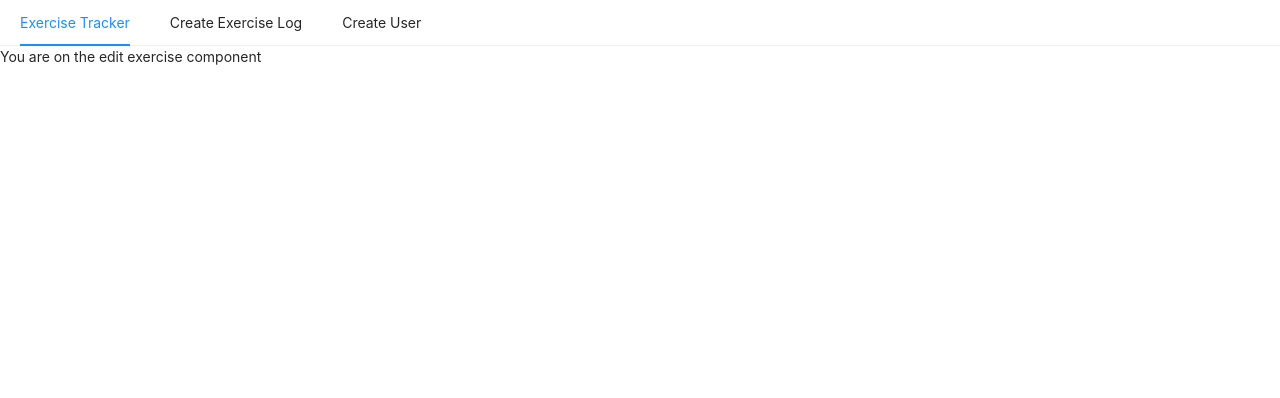
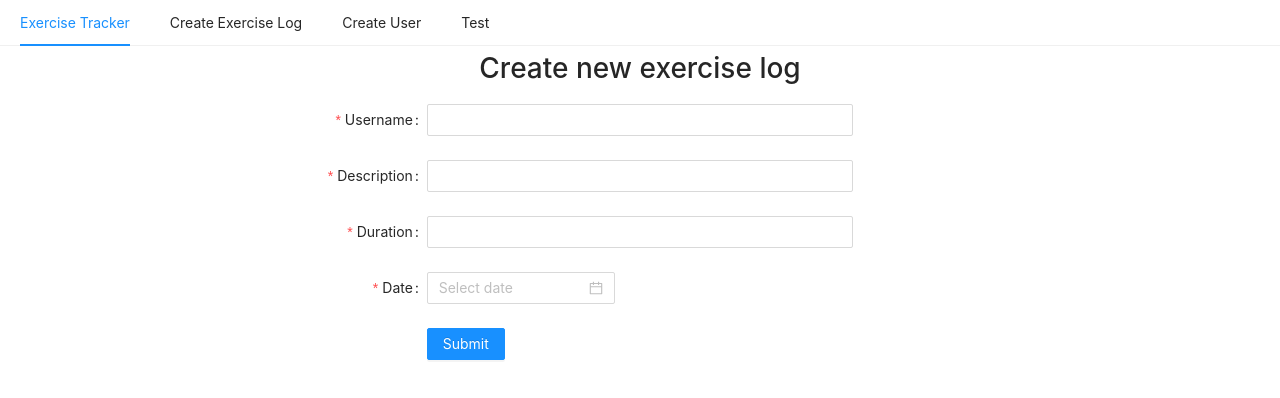
Before and after one commit to DinhSonHai/mern-stack-exercise-tracker, a React (Create React App) app: page /edit/1 in a window 1280 px wide. Shown: the top 398 px of the page. Built offline with nearby package versions, Linux system fonts and the light colour scheme; no server answers.

Commit message:
Add edit exercise feature

```diff
--- a/src/App.js
+++ b/src/App.js
@@ -15,9 +15,9 @@ function App() {
       </div>
 
       <Route path='/' exact><ExercisesList /></Route>
-      <Route path='/edit/:id' exact><EditExercise /></Route>
-      <Route path='/create' exact><CreateExercise /></Route>
-      <Route path='/user' exact><CreateUser /></Route>
+      <Route path='/edit/:id'><EditExercise /></Route>
+      <Route path='/create'><CreateExercise /></Route>
+      <Route path='/user'><CreateUser /></Route>
     </Router>
   );
 }
--- a/src/components/CreateExercise.js
+++ b/src/components/CreateExercise.js
@@ -1,27 +1,12 @@
 import React, { useState, useEffect } from 'react';
 import axios from 'axios';
 import { Form, Input, Button, DatePicker } from 'antd';
-
-const layout = {
-    labelCol: {
-      span: 8,
-    },
-    wrapperCol: {
-      span: 8,
-    },
-};
-const tailLayout = {
-    wrapperCol: {
-      offset: 8,
-      span: 16,
-    },
-};
 
 export default function CreateExercise() {
     const [username, setUsername] = useState('');
     const [description, setDescription] = useState('');
     const [duration, setDuration] = useState(0);
-    const [date, setDate] = useState(new Date('YYYY-MM-DD[T00:00:00.000Z]'));
+    const [date, setDate] = useState(new Date());
     const [users, setUsers] = useState([]);
 
     useEffect(() => {
@@ -34,8 +19,22 @@ export default function CreateExercise() {
             })
     }, [])
 
+    const layout = {
+        labelCol: {
+          span: 8,
+        },
+        wrapperCol: {
+          span: 8,
+        },
+    };
+    const tailLayout = {
+        wrapperCol: {
+          offset: 8,
+          span: 16,
+        },
+    };
+
     const onFinish = values => {
-        values.Date = date;
         console.log('Success:', values);
         axios.post('http://localhost:5000/exercises/add', values)
             .then(res => console.log(res.data));
@@ -68,9 +67,6 @@ export default function CreateExercise() {
             <Form
                 {...layout}
                 name="basic"
-                initialValues={{
-                    remember: true,
-                }}
                 onFinish={onFinish}
                 onFinishFailed={onFinishFailed}
                 >
--- a/src/components/EditExercise.js
+++ b/src/components/EditExercise.js
@@ -1,9 +1,149 @@
-import React from 'react';
+import React, { useState, useEffect } from 'react';
+import axios from 'axios';
+import { Form, Input, Button, DatePicker } from 'antd';
+import { useParams } from 'react-router-dom';
+import { useForm } from 'antd/lib/form/Form';
+import format from 'moment';
 
 export default function EditExercise() {
+    const [username, setUsername] = useState('123');
+    const [description, setDescription] = useState('');
+    const [duration, setDuration] = useState(0);
+    const [date, setDate] = useState(new Date());
+    const [users, setUsers] = useState([]);
+    const { id } = useParams();
+    const [form] = useForm();
+
+    useEffect(() => {
+        // setUsers([...users, 'test user'])
+        // console.log(users)
+        axios.get('http://localhost:5000/exercises/' + id)
+            .then(res => {
+                setUsername(res.data.username);
+                setDescription(res.data.description);
+                setDuration(res.data.duration);
+                setDate(res.data.date);
+                // setUsers(res.data.map(user => user.username));
+                form.setFieldsValue({
+                    username: res.data.username,
+                    description: res.data.description,
+                    duration: res.data.duration,
+                    date: format(res.data.date),
+                });
+            })
+    }, [])
+
+    const layout = {
+        labelCol: {
+          span: 8,
+        },
+        wrapperCol: {
+          span: 8,
+        },
+    };
+    const tailLayout = {
+        wrapperCol: {
+          offset: 8,
+          span: 16,
+        },
+    };
+
+    const onFinish = values => {
+        console.log('Success:', values);
+        axios.put('http://localhost:5000/exercises/edit/' + id , values)
+            .then(res => console.log(res.data));
+        // window.location = '/';
+      };
+
+    const onFinishFailed = errorInfo => {
+        console.log('Failed:', errorInfo);
+    };
+
+    const onInputUsername = e => {
+        setUsername(e.target.value);
+    }
+
+    const onInputDescription = e => {
+        setDescription(e.target.value);
+    }
+
+    const onInputDuration = e => {
+        setDuration(Number(e.target.value));
+    }
+
+    const onChangeDate = (date, dateString) => {
+        // setDate(date.format('YYYY-MM-DD[T00:00:00.000Z]'));
+        setDate(date);
+    }
+
     return (
         <div className="EditExercise">
-            <p>You are on the edit exercise component</p>
+            <h1 style={{textAlign: "center"}}>Create new exercise log</h1>
+            <Form
+                {...layout}
+                form={form}
+                name="basic"
+                onFinish={onFinish}
+                onFinishFailed={onFinishFailed}
+                >
+                <Form.Item
+                    label="Username"
+                    name="username"
+                    rules={[
+                    {
+                        required: true,
+                        message: 'Please input your username!',
+                    },
+                    ]}
+                >
+                    <Input onInput={onInputUsername}/>
+                </Form.Item>
+
+                <Form.Item
+                    label="Description"
+                    name="description"
+                    rules={[
+                    {
+                        required: true,
+                        message: 'Please input your description!',
+                    },
+                    ]}
+                >
+                    <Input onInput={onInputDescription}/>
+                </Form.Item>
+
+                <Form.Item
+                    label="Duration"
+                    name="duration"
+                    rules={[
+                    {
+                        required: true,
+                        message: 'Please input your duration!',
+                    },
+                    ]}
+                >
+                    <Input  onInput={onInputDuration}/>
+                </Form.Item>
+
+                <Form.Item
+                    label="Date"
+                    name="date"
+                    rules={[
+                    {
+                        required: true,
+                        message: 'Please input your date!',
+                    },
+                    ]}
+                >
+                    <DatePicker onChange={onChangeDate}/>
+                </Form.Item>
+
+                <Form.Item {...tailLayout}>
+                    <Button type="primary" htmlType="submit">
+                    Submit
+                    </Button>
+                </Form.Item>
+                </Form>
         </div>
     );
 }
--- a/src/components/Navbar.js
+++ b/src/components/Navbar.js
@@ -28,6 +28,9 @@ export default class Navbar extends Component {
                     <Menu.Item key="createUser">
                         <Link to='/user'>Create User</Link>
                     </Menu.Item>
+                    <Menu.Item key="test">
+                        <Link to='/edit/:id'>Test</Link>
+                    </Menu.Item>
                 </Menu>
             </div>
         )
```
Also changed, not shown: 1 other file (tests, documents, lock files or other folders).
